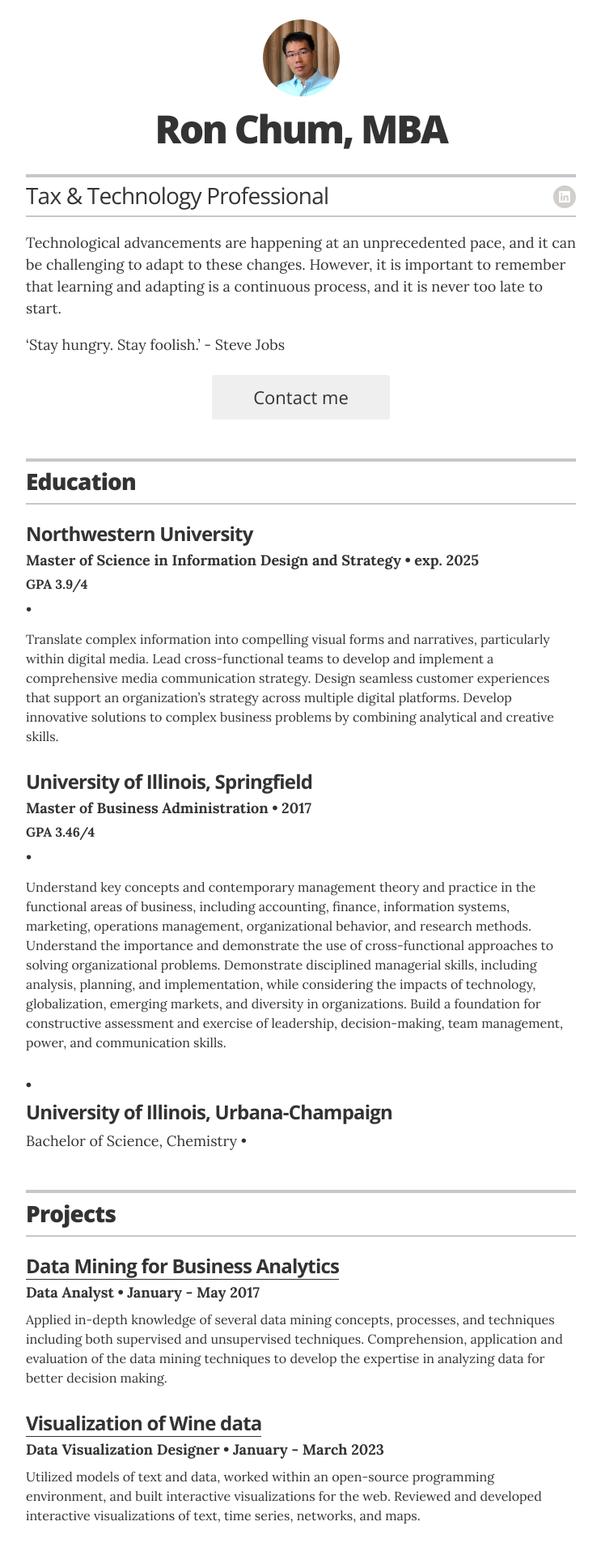
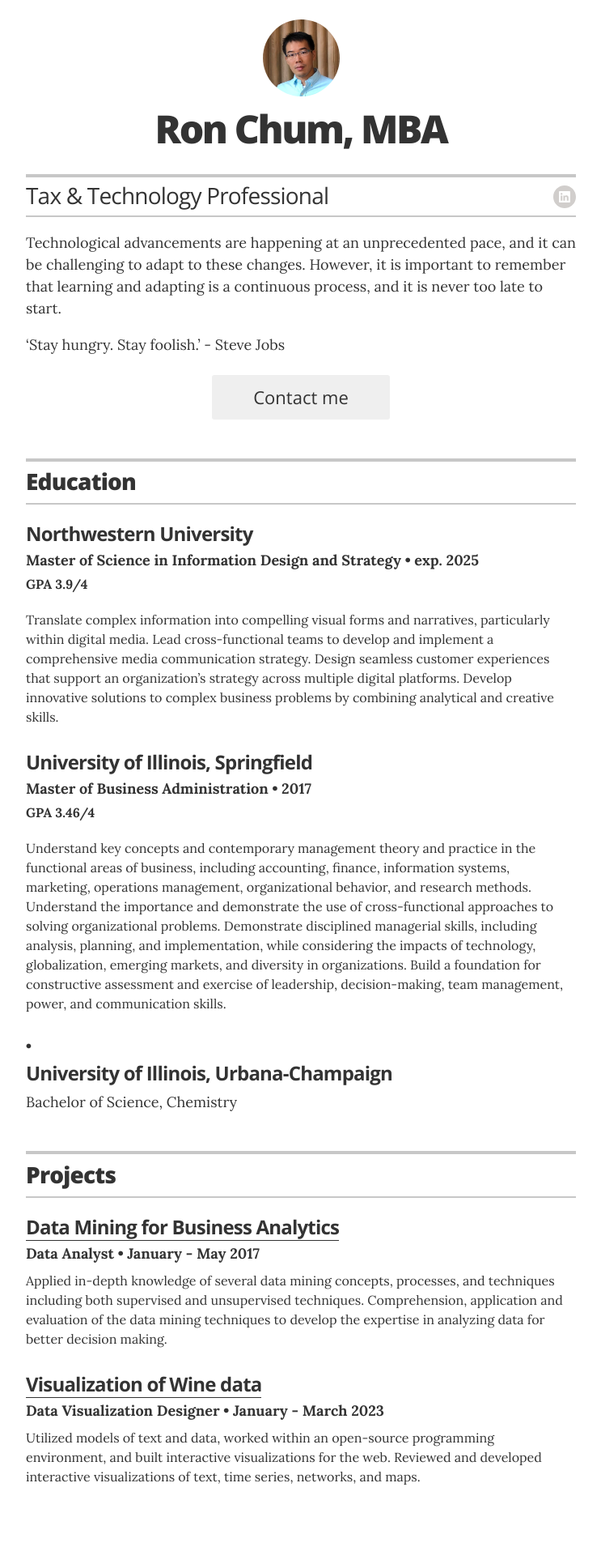
Before and after one commit to rchum/portfolio, a Jekyll site: the page built from index.html, in a window 1280 px wide. Shown: the whole page at 81% size, without its empty margins (268-1011 px from the left). Built offline with Jekyll 4.4.1, drawn with Linux system fonts in a browser that asks for light colours; after the commit the page ends 1883 px from its top, so only the background shows below that.

Commit message:
Update resume.html

```diff
--- a/_layouts/resume.html
+++ b/_layouts/resume.html
@@ -63,7 +63,7 @@
         <h4 class="resume-item-details group" itemprop="description">{{ education.degree }} &bull; {{ education.year }}</h4>
         <h5 class="resume-item-details award-title" itemprop="description">{{ education.award }}</h5>
         <h6 class="resume-item-title" itemprop="name">{{ education.uni1 }}</h6>
-        <h7 class="resume-item-details group" itemprop="description">{{ education.degree1 }} &bull; {{ education.year1 }}</h7>
+        <h7 class="resume-item-details group" itemprop="description">{{ education.degree1 }}</h7>
 
   <!-- Uncomment the following code block to include a list of awards -->
   <!-- <ul class="resume-item-list">
```
